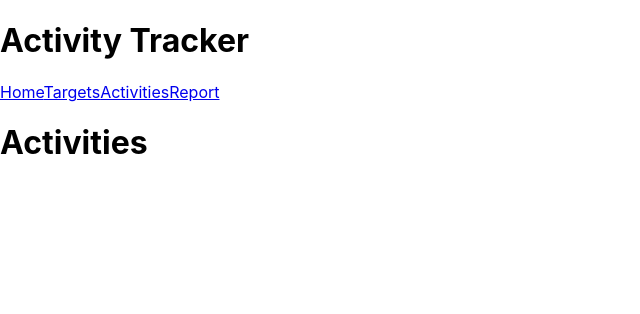
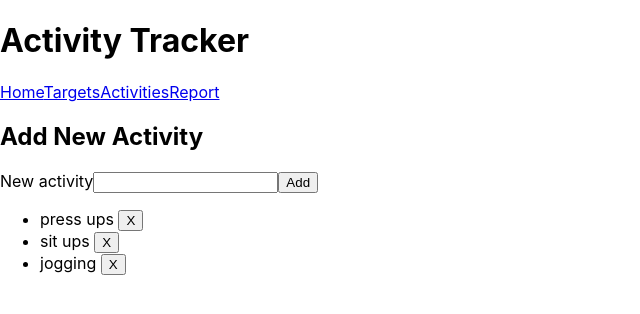
Before and after one commit to Rejam/activity-tracker, a React (Create React App) app: page /activities in a window 1280 px wide. Shown: the top 314 px of the page, without its empty margins (0-640 px from the left). Built offline with nearby package versions, Linux system fonts and the light colour scheme.

Commit message:
activities view

```diff
--- a/src/App.js
+++ b/src/App.js
@@ -87,7 +87,17 @@ class App extends Component {
                   />
                 )}
               />
-              <Route path="/activities" component={Activities} />
+              <Route
+                path="/activities"
+                render={props => (
+                  <Activities
+                    {...props}
+                    activities={activities}
+                    addActivity={this.addActivity}
+                    deleteActivity={this.deleteActivity}
+                  />
+                )}
+              />
               <Route path="/report" component={Report} />
               <Route path="/activity" component={Activity} />
               <Route path="/log" component={LogActivity} />
@@ -99,19 +109,4 @@ class App extends Component {
   }
 }
 
-/*
-<UpdateProgress targets={targets} addLog={this.addLog} />
-<AddActivity addActivity={this.addActivity} />
-<SetTargets
-  activities={activities}
-  currentTargets={targets}
-  setTargets={this.setTargets}
-/>
-<ActivityList
-  activities={activities}
-  deleteActivity={this.deleteActivity}
-/>
-<button onClick={this.resetLogs}>Reset</button>
-*/
-
 export default App
--- a/src/views/Activities.js
+++ b/src/views/Activities.js
@@ -1,3 +1,33 @@
 import React from 'react'
 
-export default () => <h1>Activities</h1>
+const AddNewActivity = ({ activities, addActivity, deleteActivity }) => {
+  const handleSubmit = e => {
+    e.preventDefault()
+    addActivity(e.target.elements.activity.value)
+    e.target.reset()
+  }
+
+  const del = activity => {
+    deleteActivity(activity)
+  }
+
+  return (
+    <div>
+      <h2>Add New Activity</h2>
+      <form onSubmit={handleSubmit}>
+        <label htmlFor="activity">New activity</label>
+        <input id="activity" name="activity" type="text" required />
+        <button type="submit">Add</button>
+      </form>
+      <ul>
+        {activities.map(a => (
+          <li key={a}>
+            {a} <button onClick={() => del(a)}>X</button>
+          </li>
+        ))}
+      </ul>
+    </div>
+  )
+}
+
+export default AddNewActivity
```
Also changed, not shown: src/components/ActivityList.js (deleted, +0 -20 lines), src/components/AddActivity.js (deleted, +0 -22 lines), src/components/SetTargets.js (deleted, +0 -84 lines).
